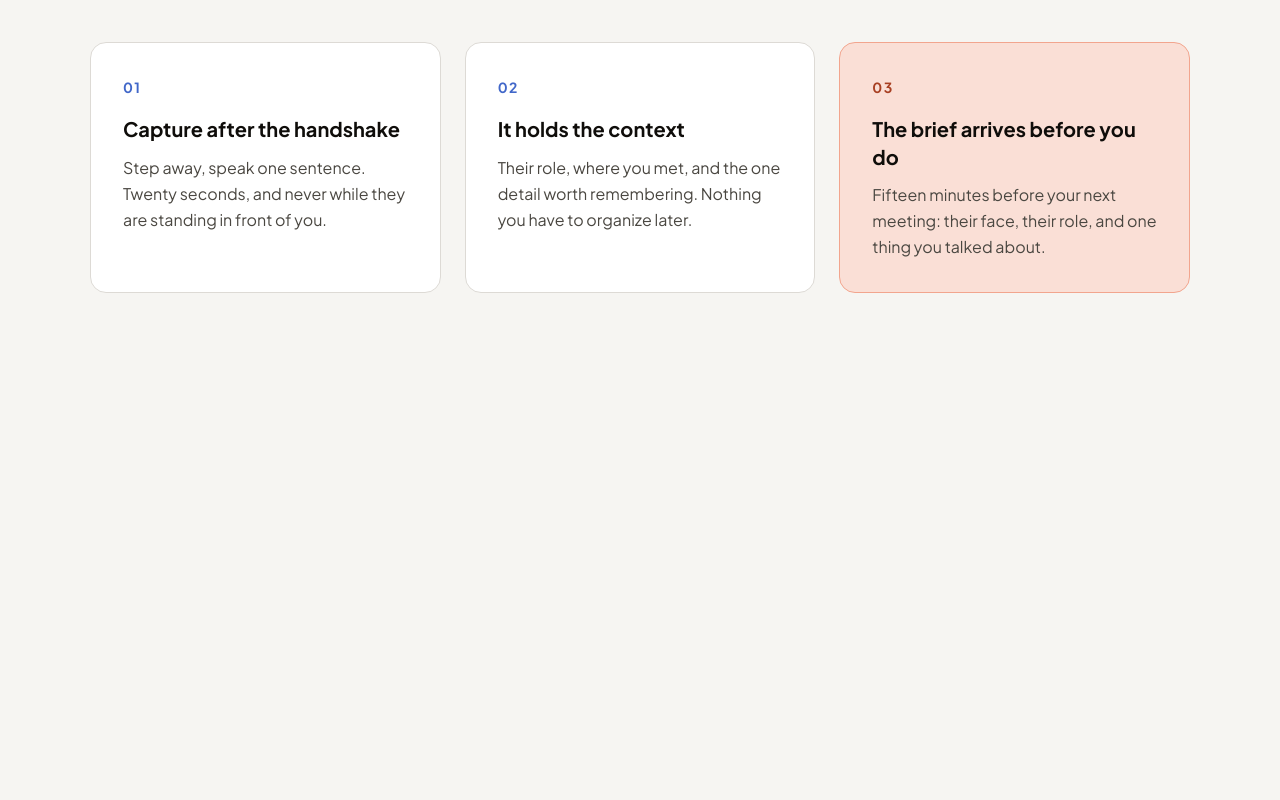
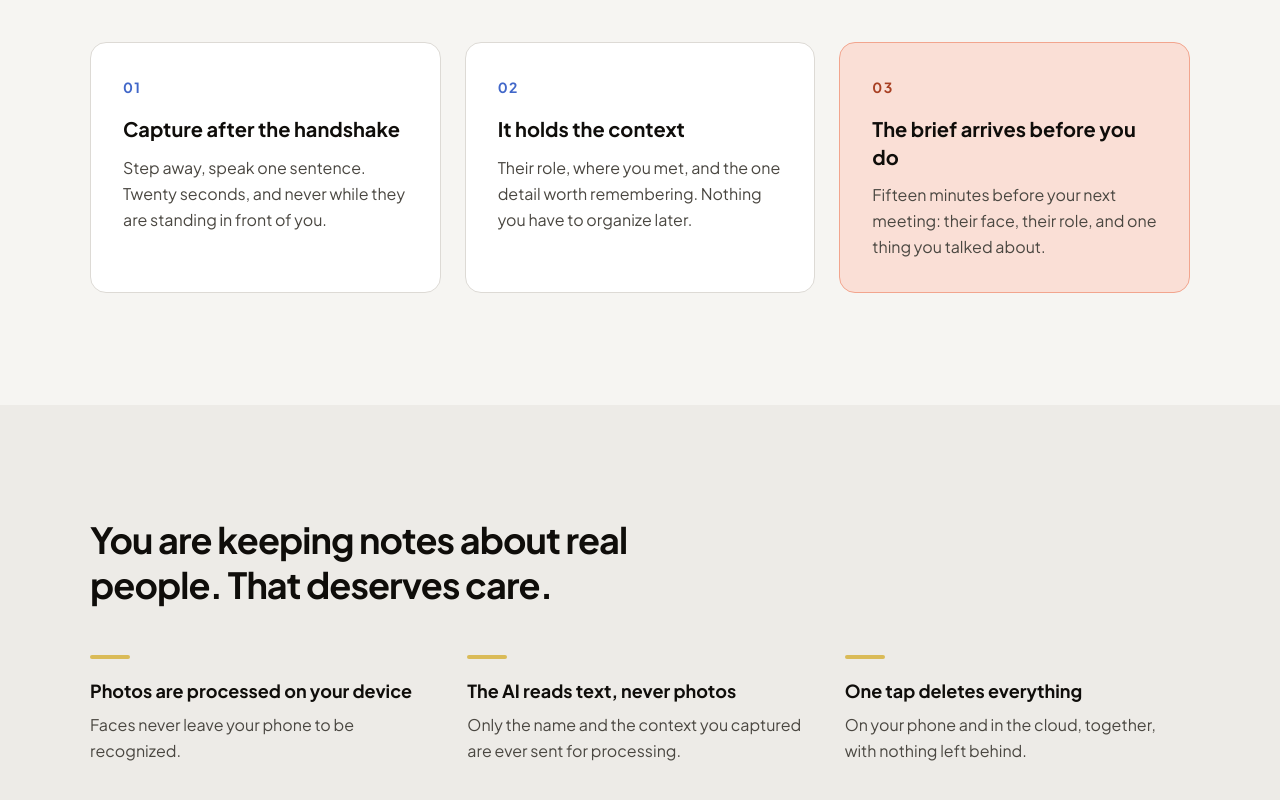
Before and after one commit to eastonlovell6-web/Naymly-Website, a Next.js app: page / in a window 1280 px wide. Shown: the part 1324-2124 px from the top of the page. Before the commit the page ends 1729 px from the top, so only its background shows below. Built offline with nearby package versions, Linux system fonts and the light colour scheme.

Commit message:
feat: add privacy section
Three commitments the product spec already makes. Privacy is a conversion
blocker for an app that stores photos and notes about third parties, not a
footnote.

```diff
--- a/app/page.tsx
+++ b/app/page.tsx
@@ -2,6 +2,7 @@ import { Nav } from '@/components/nav'
 import { Hero } from '@/components/hero'
 import { Gap } from '@/components/gap'
 import { HowItWorks } from '@/components/how-it-works'
+import { Privacy } from '@/components/privacy'
 
 export default function Home() {
   return (
@@ -10,6 +11,7 @@ export default function Home() {
       <Hero />
       <Gap />
       <HowItWorks />
+      <Privacy />
     </>
   )
 }
--- /dev/null
+++ b/components/privacy.tsx
@@ -0,0 +1,38 @@
+const COMMITMENTS = [
+  {
+    title: 'Photos are processed on your device',
+    body: 'Faces never leave your phone to be recognized.',
+  },
+  {
+    title: 'The AI reads text, never photos',
+    body: 'Only the name and the context you captured are ever sent for processing.',
+  },
+  {
+    title: 'One tap deletes everything',
+    body: 'On your phone and in the cloud, together, with nothing left behind.',
+  },
+]
+
+export function Privacy() {
+  return (
+    <section className="bg-neutral-100 px-5 py-24 sm:px-8 sm:py-28">
+      <div className="mx-auto max-w-[1100px]">
+        <h2 className="max-w-2xl text-3xl font-bold leading-tight tracking-tight text-neutral-900 sm:text-4xl">
+          You are keeping notes about real people. That deserves care.
+        </h2>
+
+        <ul className="mt-12 grid gap-8 sm:grid-cols-3">
+          {COMMITMENTS.map((item) => (
+            <li key={item.title}>
+              <div className="h-1 w-10 rounded-full bg-gold-500" />
+              <h3 className="mt-5 text-lg font-bold leading-snug text-neutral-900">
+                {item.title}
+              </h3>
+              <p className="mt-2 leading-relaxed text-neutral-600">{item.body}</p>
+            </li>
+          ))}
+        </ul>
+      </div>
+    </section>
+  )
+}
```
